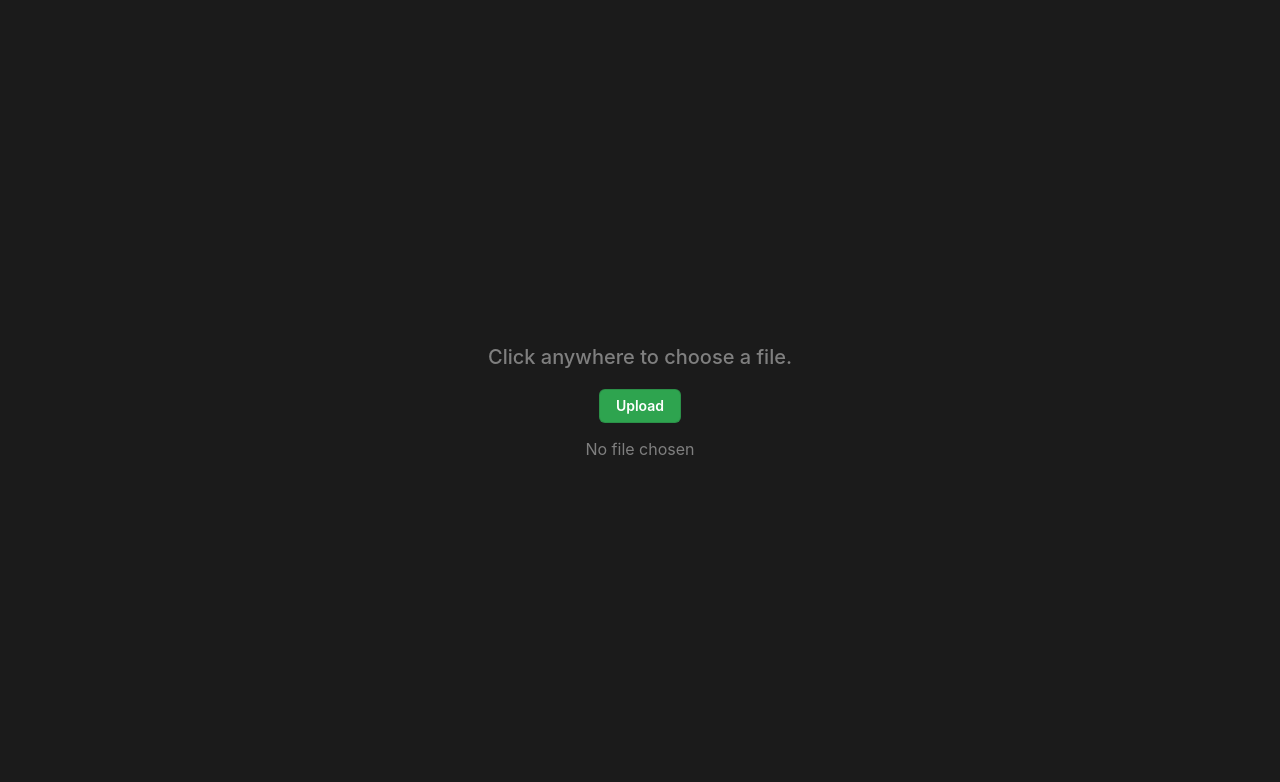
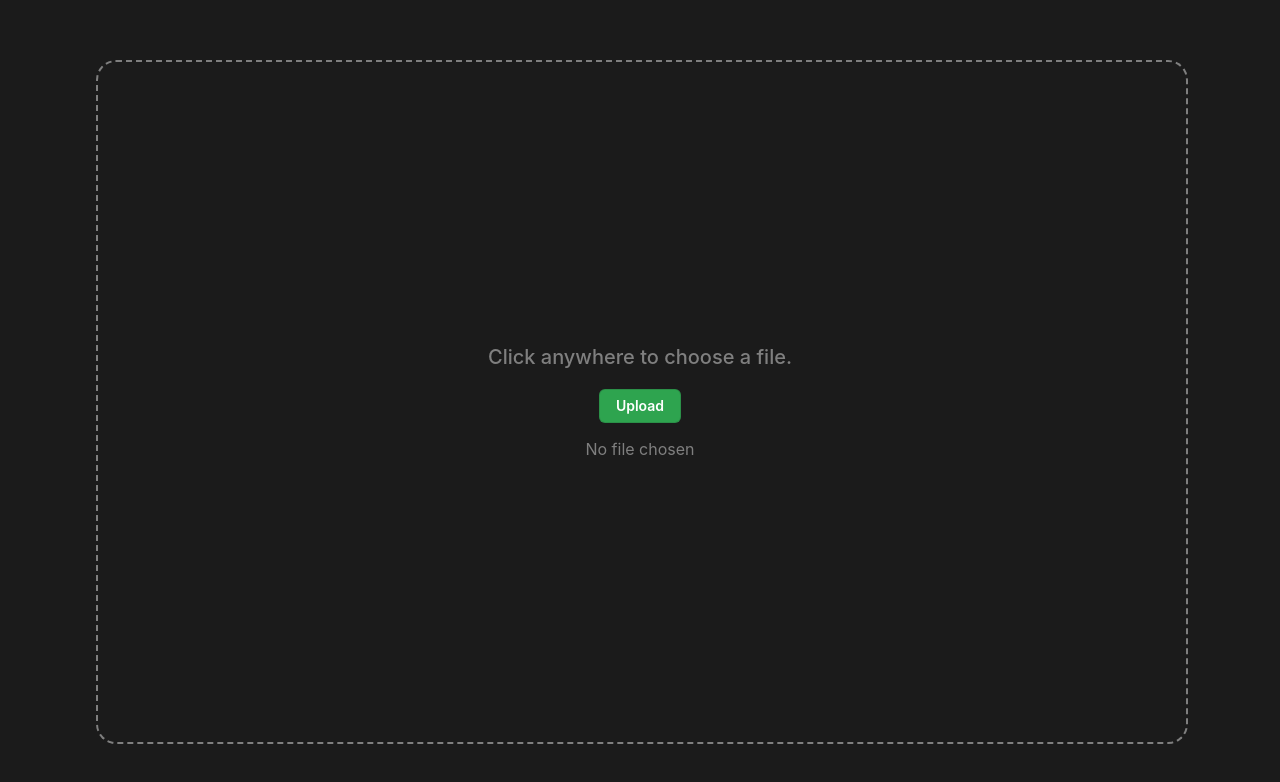
Before and after one commit to rit-123/uncommonhacks, a React (Create React App) app in the folder studybuddy/: page / in a window 1280 px wide. Shown: the top 782 px of the page. Built offline with nearby package versions, Linux system fonts and the light colour scheme.

Commit message:
Added the OG dotted border in Audin page

```diff
--- a/studybuddy/src/Audin.css
+++ b/studybuddy/src/Audin.css
@@ -21,3 +21,13 @@
     font-size: 20px;
     font-weight: 500;
 }
+
+.dottedBorder{
+    border: 2px dashed #7f7f7f;
+    border-radius: 20px;
+    height: 85%;
+    width: 85%;
+    position: absolute;
+    top: 7.5%;
+    left: 7.5%;
+}
--- a/studybuddy/src/Audin.js
+++ b/studybuddy/src/Audin.js
@@ -5,6 +5,7 @@ import Button from './Button';
 function Audin() {
   return (
     <div className="Audin">
+      <div className="dottedBorder"></div>
       <div className="dragArea">
         <p className="text">
           Click anywhere to choose a file.
```
